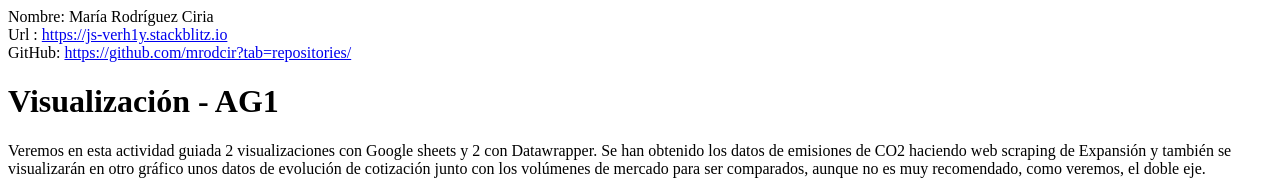
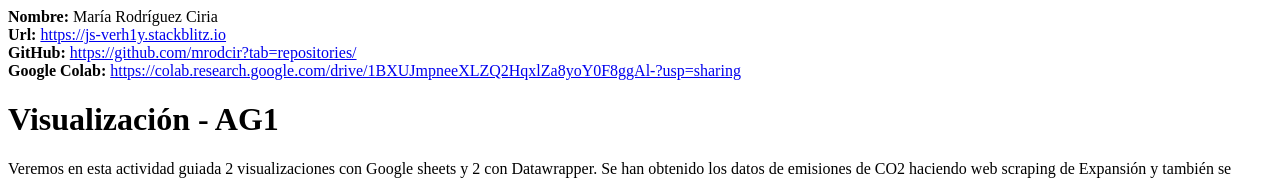
Before and after one commit to mrodcir/VD-AG-1, a website: page index.html in a window 1280 px wide. Shown: the top 179 px of the page. Drawn offline with Linux system fonts and the light colour scheme.

Commit message:
1 file modified

```diff
--- a/index.html
+++ b/index.html
@@ -16,9 +16,11 @@ iframe[src*="datawrapper.dwcdn.net"] + img {
 }
 </style>
 
-  Nombre: María Rodríguez Ciria <br>
-  Url : <a href= "https://js-verh1y.stackblitz.io/"> https://js-verh1y.stackblitz.io </a><br>
-GitHub: <a href= "https://github.com/mrodcir?tab=repositories">https://github.com/mrodcir?tab=repositories/</a>
+<b>Nombre:</b> María Rodríguez Ciria <br>
+<b>Url:</b> <a href= "https://js-verh1y.stackblitz.io/"> https://js-verh1y.stackblitz.io </a><br>
+<b>GitHub:</b> <a href= "https://github.com/mrodcir?tab=repositories">https://github.com/mrodcir?tab=repositories/</a><br>
+<b>Google Colab:</b>
+<a href=https://colab.research.google.com/drive/1BXUJmpneeXLZQ2HqxlZa8yoY0F8ggAl-?usp=sharing>https://colab.research.google.com/drive/1BXUJmpneeXLZQ2HqxlZa8yoY0F8ggAl-?usp=sharing</a>
 
 
 <h1> Visualización - AG1 </h1>
```
